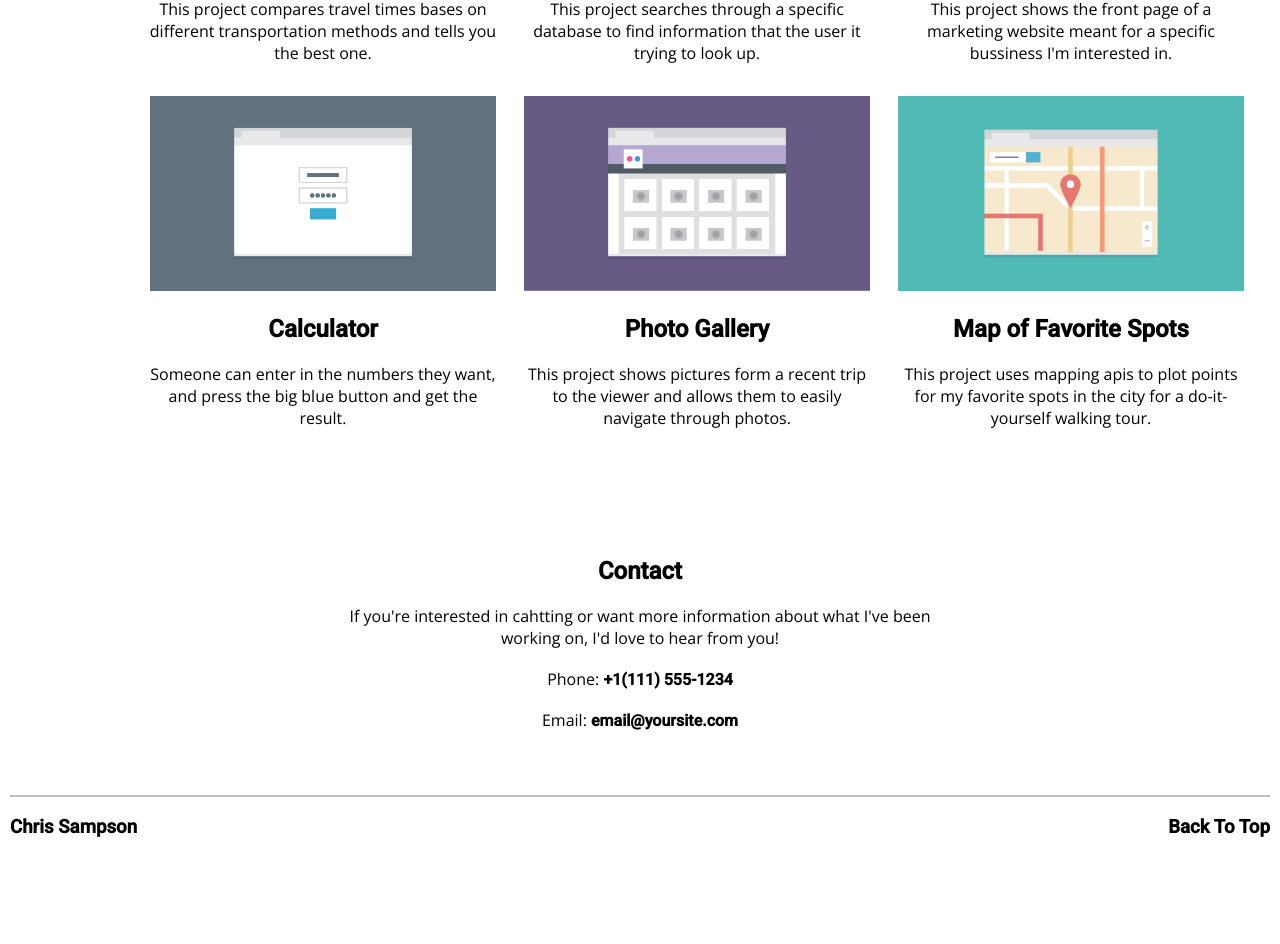
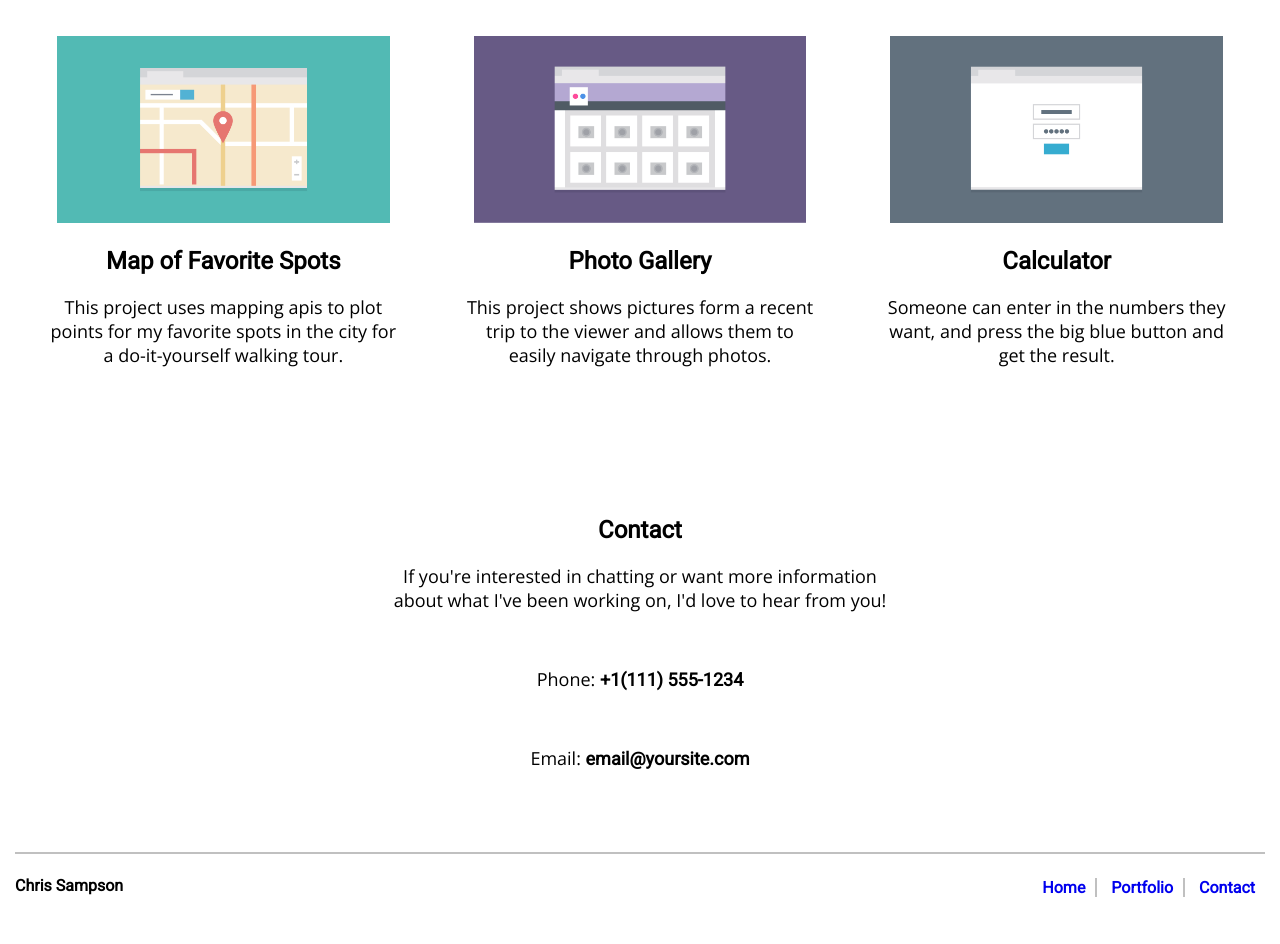
Before and after one commit to JorganBonstragel/MobileFirstLayout, a plain HTML site: page index.html in a window 1280 px wide. Shown: the part 828-1772 px from the top of the page. Before the commit the page ends 1685 px from the top, so only its background shows below. Drawn offline with nearby package versions, Linux system fonts and the light colour scheme.

Commit message:
Flex Box

```diff
--- /dev/null
+++ b/CSS/style-mk2.css
@@ -0,0 +1,116 @@
+/* ---------------Base Styles----------- */
+*{
+    font-family:'Roboto';
+}
+body{
+    text-align: center;
+    padding:10px;
+}
+section{
+    margin:0 auto;
+    padding-bottom: 4em;
+}
+
+p{
+    font-family: 'Open Sans';
+    font-size: 14px;
+}
+a{
+    font-weight: bold;
+    text-decoration: none;
+}
+a:hover{
+    color:#e48c62;
+}
+ul{
+    text-decoration: none;
+    list-style-type: none;
+    padding-left:0;
+}
+footer{
+    border-top:2px solid silver;
+}
+
+/*----------------Class Styles -------------*/
+.nav-wrapper{
+    margin-bottom:4em;
+}
+.nav-bar li{
+    margin-bottom: 1em;
+}
+.bot-nav{
+    display:none;
+}
+.profile-img{
+    max-width: 250px;
+}
+.port-img{
+    max-width: 95%;
+}
+.card{
+    max-width: 350px;
+    margin:0 auto 3em;
+}
+.intro, .contact{
+    margin:0 auto;
+}
+
+.name{
+    float:left;
+}
+.top{
+    float:right;
+}
+
+/*-----------Media Query 768px-------------*/
+@media(min-width:768px){
+body{
+    margin:5px;
+}
+ul li{
+    display: inline-block;
+    padding:0 10px 0 10px;
+    border-right: 2px solid silver;
+}
+ul li:last-child{
+    border-right: 0;
+}
+p{
+
+    font-size: 18px;
+}
+/* ---------------Class Styles--------------*/
+.intro p{
+    float:left;
+    max-width:55%;
+    text-align: left;
+}
+.profile-img{
+    float:right;
+
+}
+
+.gallery {
+    display:flex;
+    justify-content: space-between;
+    flex-wrap: wrap;
+}
+.top{
+    display: none;
+}
+.bot-nav{
+    display: inline-block;
+    float:right;
+    padding-top:.5em;
+}
+.contact{
+    max-width: 500px;
+}
+/*-------------------------Clear Fix--------------------*/
+.clear-fix{
+    clear:both;
+    content: "";
+    display:table;
+}
+
+}
--- a/CSS/style.css
+++ b/CSS/style.css
@@ -36,7 +36,9 @@ a{
 
 a:hover{
     color:#e48c62;
+
 }
+
 
 /*-------------------------------lists-----*/
 ul{
--- a/index.html
+++ b/index.html
@@ -4,17 +4,17 @@
     <meta charset="UTF-8">
     <meta name="viewport" content="width=device-width, initial-scale=1.0">
     <title>Responsive Layout</title>
-    <link rel="stylesheet" href="CSS/style.css">
-    <link href="https://fonts.googleapis.com/css2?family=Roboto:wght@100:200:300;400;500&display=swap" rel="stylesheet">
+    <link rel="stylesheet" href="CSS/style-mk2.css">
+    <link href="https://fonts.googleapis.com/css2?family=Roboto&display=swap" rel="stylesheet">
     <link href="https://fonts.googleapis.com/css2?family=Open+Sans:wght@300&display=swap" rel="stylesheet">
 </head>
-<body>
-    <nav>
+<body class="clear-fix">
+    <nav class=nav-wrapper>
         <h1>Chris Sampson</h1>
         <ul class="nav-bar">
-            <li><a href="#">Home</a></li>
-            <li><a href="#">Portfolio</a></li>
-            <li><a href="#">Contact</a></li>
+            <li><a href="index.html">Home</a></li>
+            <li><a href="#gallery">Portfolio</a></li>
+            <li><a href="#contact">Contact</a></li>
         </ul>
     </nav>
 
@@ -23,8 +23,10 @@
         <p>Hi! I'm a front-end developer who loves resposive design and css. I recently finish a degree in front-end development at Treehouse and am excited to put all my skills to use!</p>
     </section>
 
-    <section class='gallery clear-fix'>
-        <h2 class="port">Portfolio</h2>
+    <h2 class="port">Portfolio</h2>
+
+    <section id="gallery" class='gallery'>
+
         <div class="card">
             <img src="images/portfolio-1.png" alt="Portfolio Image 1" class="port-img">
             <h2>Marketing Page</h2>
@@ -62,21 +64,30 @@
         </div>
     </section>
 
-    <section class="contact">
+    <section id="contact" class="contact">
         <h2>Contact</h2>
-        <p>If you're interested in cahtting or want more information about what I've been working on, I'd love to hear from you!</p><br>
+        <p>If you're interested in chatting or want more information about what I've been working on, I'd love to hear from you!</p><br>
         <p>Phone: <strong>+1(111) 555-1234</strong></p><br>
         <p>Email: <strong>email@yoursite.com</strong></p>
     </section>
 
     <footer>
         <div class="name">
-            <h3>Chris Sampson</h3>
+            <h4>Chris Sampson</h4>
         </div>
 
         <div class="top">
-        <h3><a href="#">Back To Top</a></h3>
+        <h4><a href="index.html">Back To Top</a></h4>
         </div>
+
+        <nav class="bot-nav">
+            <ul class="nav-bar">
+                <li><a href="index.html">Home</a></li>
+                <li><a href="#gallery">Portfolio</a></li>
+                <li><a href="#contact">Contact</a></li>
+            </ul>
+        </nav>
+
     </footer>
 
 </body>
```
Also changed, not shown: 1 other file.
